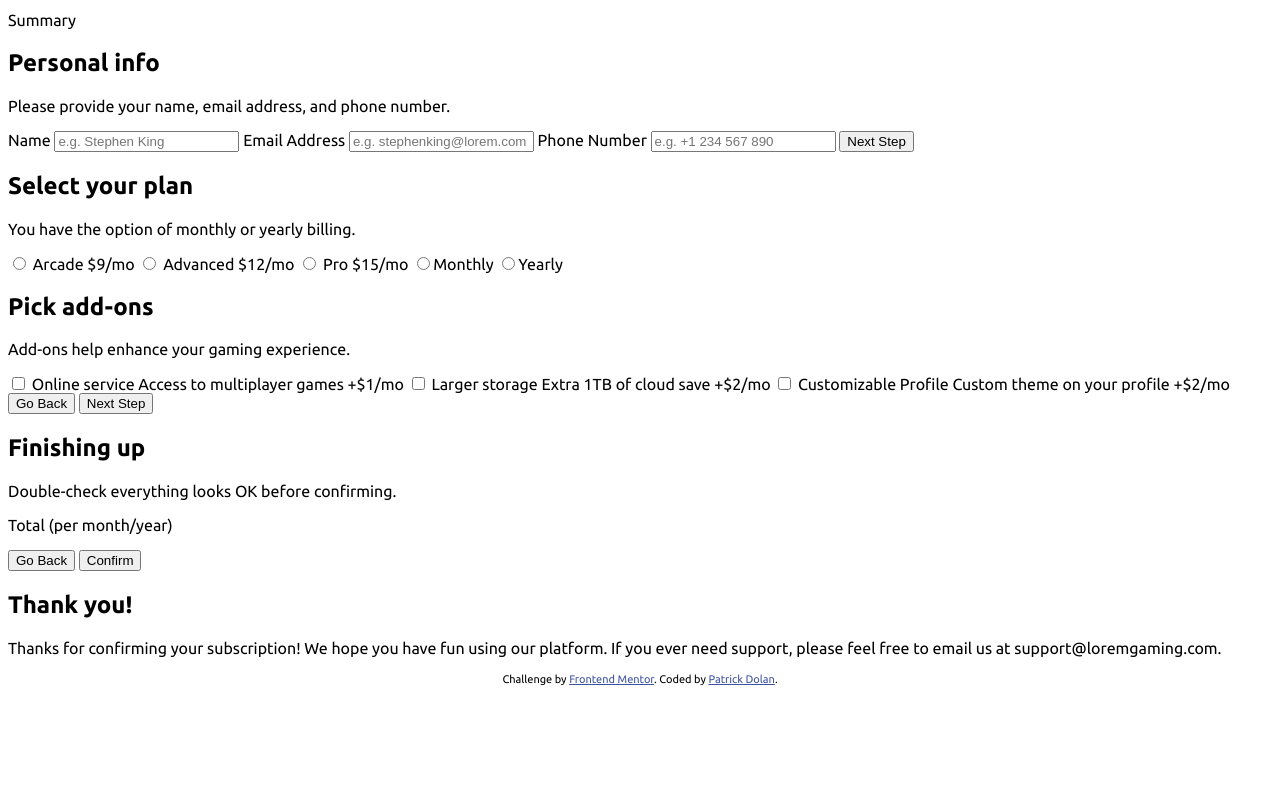
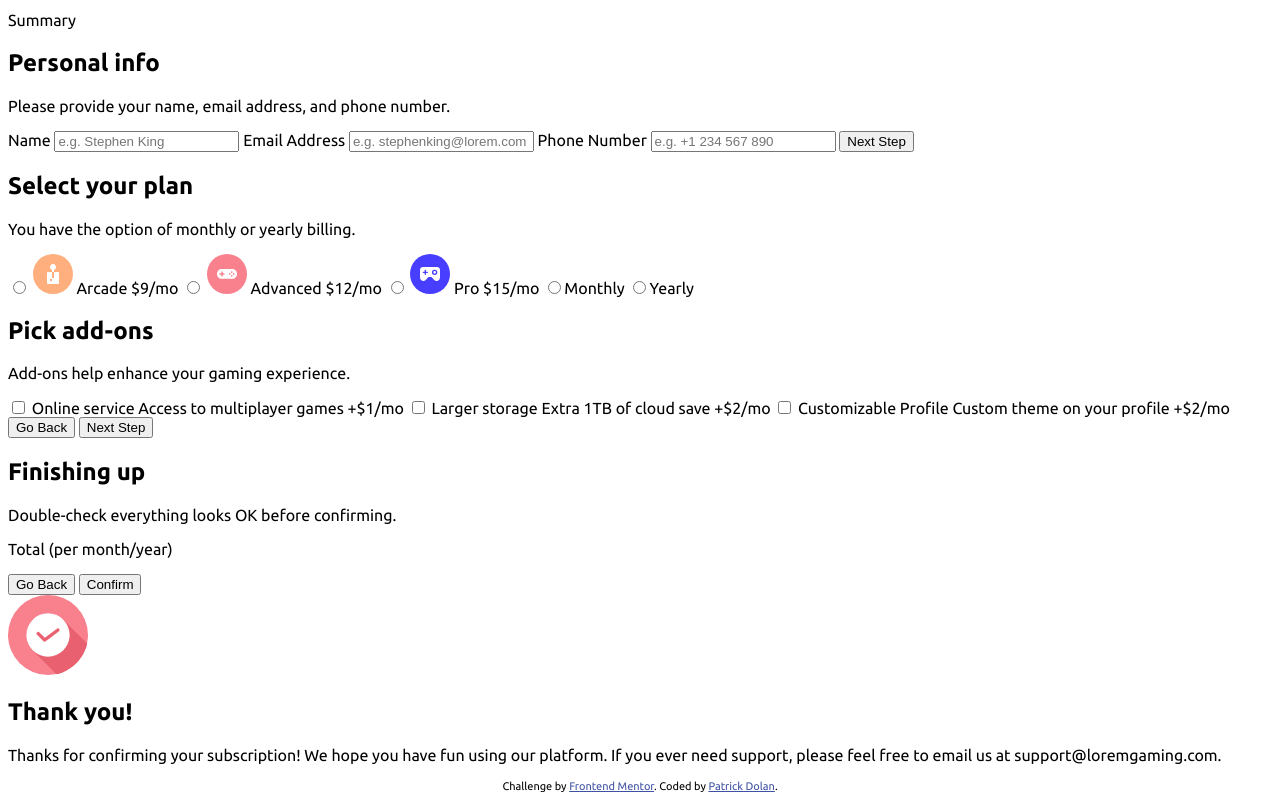
Before and after one commit to Patrick-Dolan/multi-step-form-challenge, a plain HTML site: page index.html in a window 1280 px wide. Shown: the part 379-1179 px from the top of the page. Before the commit the page ends 1072 px from the top, so only its background shows below. Drawn offline with Linux system fonts and the light colour scheme.

Commit message:
update: add favicon, step 2 icons, and thank you icon for step 5

```diff
--- a/index.html
+++ b/index.html
@@ -7,6 +7,7 @@
   <link rel="icon" type="image/png" sizes="32x32" href="./images/favicon-32x32.png">
 
   <title>Frontend Mentor | Multi-step form</title>
+  <link rel="shortcut icon" href="./assets/images/favicon-32x32.png" type="image/x-icon">
 
   <!-- Stylesheets -->
   <link rel="stylesheet" href="./styles.css">
@@ -82,14 +83,17 @@
     <p class="form-card__description">You have the option of monthly or yearly billing.</p>
     <form id="form-step-two">
       <input type="radio" name="plan" id="">
+        <img src="./assets/images/icon-arcade.svg" alt="Arcade Icon">
         <span class="form-card__header">Arcade</span>
         <span class="form-card__details">$9/mo</span>
       </input>
       <input type="radio" name="plan" id="">
+      <img src="./assets/images/icon-advanced.svg" alt="Advanced Icon">
         <span class="form-card__header">Advanced</span>
         <span class="form-card__details">$12/mo</span>
       </input>
       <input type="radio" name="plan" id="">
+        <img src="./assets/images/icon-pro.svg" alt="Pro Icon">
         <span class="form-card__header">Pro</span>
         <span class="form-card__details">$15/mo</span>
       </input>
@@ -146,6 +150,7 @@
   <!-- Step 5 start -->
 
   <section class="form-card">
+    <img src="./assets/images/icon-thank-you.svg" alt="Thank you checkmark.">
     <h1 class="form-card__title">Thank you!</h1>
     <p class="form-card__description">
       Thanks for confirming your subscription! We hope you have fun
```
